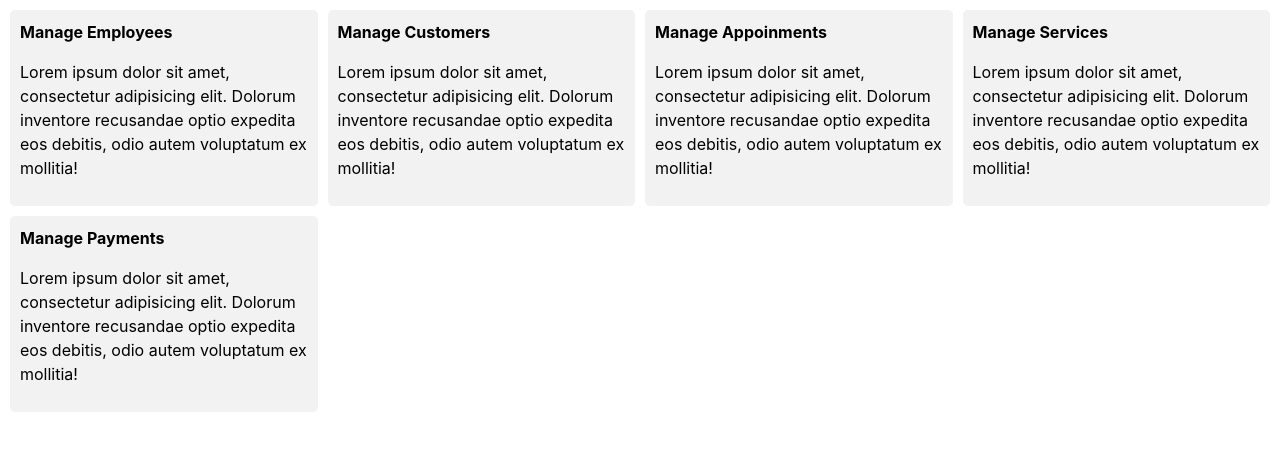
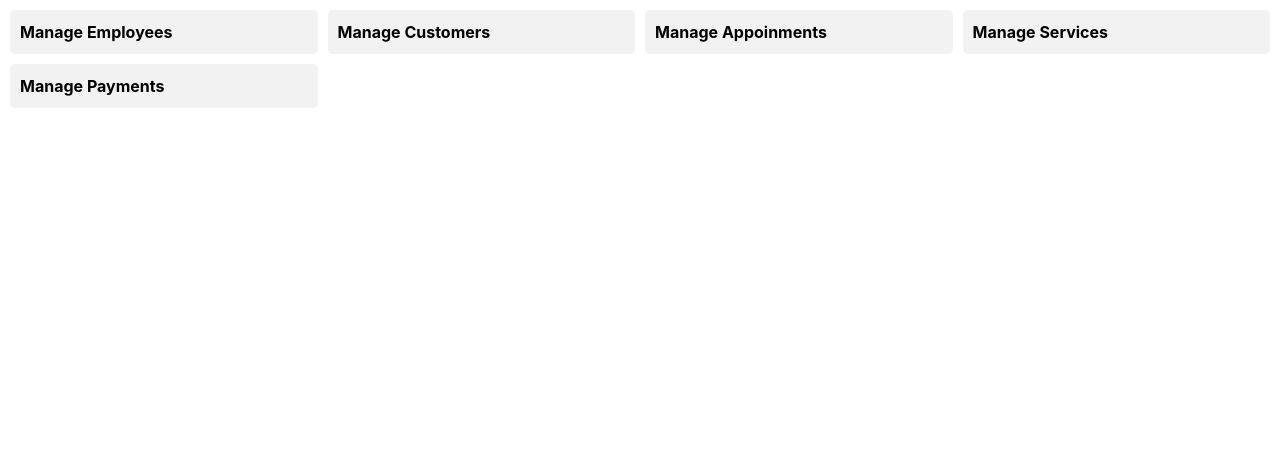
Before and after one commit to nashpb/some_php_project, a PHP site: page /dashboard.php in a window 1280 px wide. Shown: the part 56-507 px from the top of the page. Run offline with PHP 8.4, Linux system fonts and the light colour scheme.

Commit message:
dashboard updated

```diff
--- a/dashboard.php
+++ b/dashboard.php
@@ -41,6 +41,10 @@
     background-color: #ddd;
     transition: .5s;
 }
+.dashoard-service p
+{
+    margin: 0px;
+}
 </style>
 <body>
     <div class="navbar">
@@ -53,31 +57,26 @@
         <a href="">
             <div class="dashoard-service">
                 <p class="font-weight-bold">Manage Employees</p>
-                <p>Lorem ipsum dolor sit amet, consectetur adipisicing elit. Dolorum inventore recusandae optio expedita eos debitis, odio autem voluptatum ex mollitia!</p>
             </div>
         </a>
         <a href="">
             <div class="dashoard-service">
                 <p class="font-weight-bold">Manage Customers</p>
-                <p>Lorem ipsum dolor sit amet, consectetur adipisicing elit. Dolorum inventore recusandae optio expedita eos debitis, odio autem voluptatum ex mollitia!</p>
             </div>
         </a>
         <a href="">
             <div class="dashoard-service">
                 <p class="font-weight-bold">Manage Appoinments</p>
-                <p>Lorem ipsum dolor sit amet, consectetur adipisicing elit. Dolorum inventore recusandae optio expedita eos debitis, odio autem voluptatum ex mollitia!</p>
             </div>
         </a>
         <a href="">
             <div class="dashoard-service">
                 <p class="font-weight-bold">Manage Services</p>
-                <p>Lorem ipsum dolor sit amet, consectetur adipisicing elit. Dolorum inventore recusandae optio expedita eos debitis, odio autem voluptatum ex mollitia!</p>
             </div>
         </a>
         <a href="">
             <div class="dashoard-service">
                 <p class="font-weight-bold">Manage Payments</p>
-                <p>Lorem ipsum dolor sit amet, consectetur adipisicing elit. Dolorum inventore recusandae optio expedita eos debitis, odio autem voluptatum ex mollitia!</p>
             </div>
         </a>
 
```
